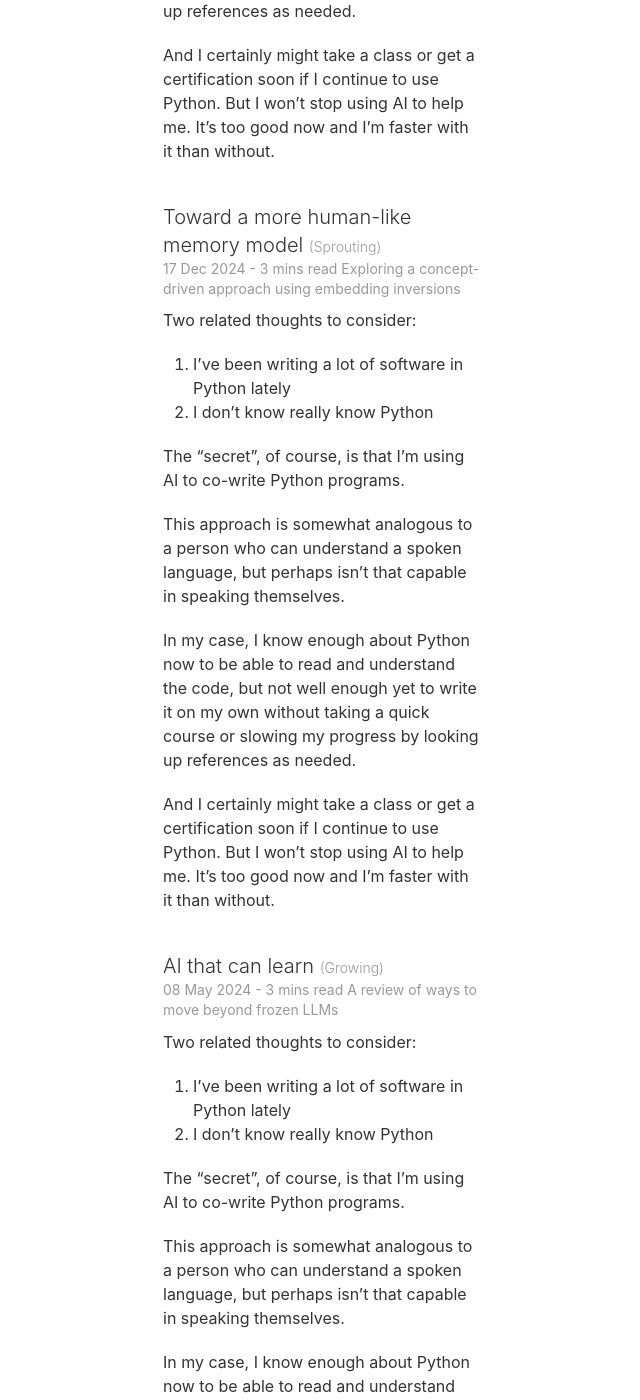
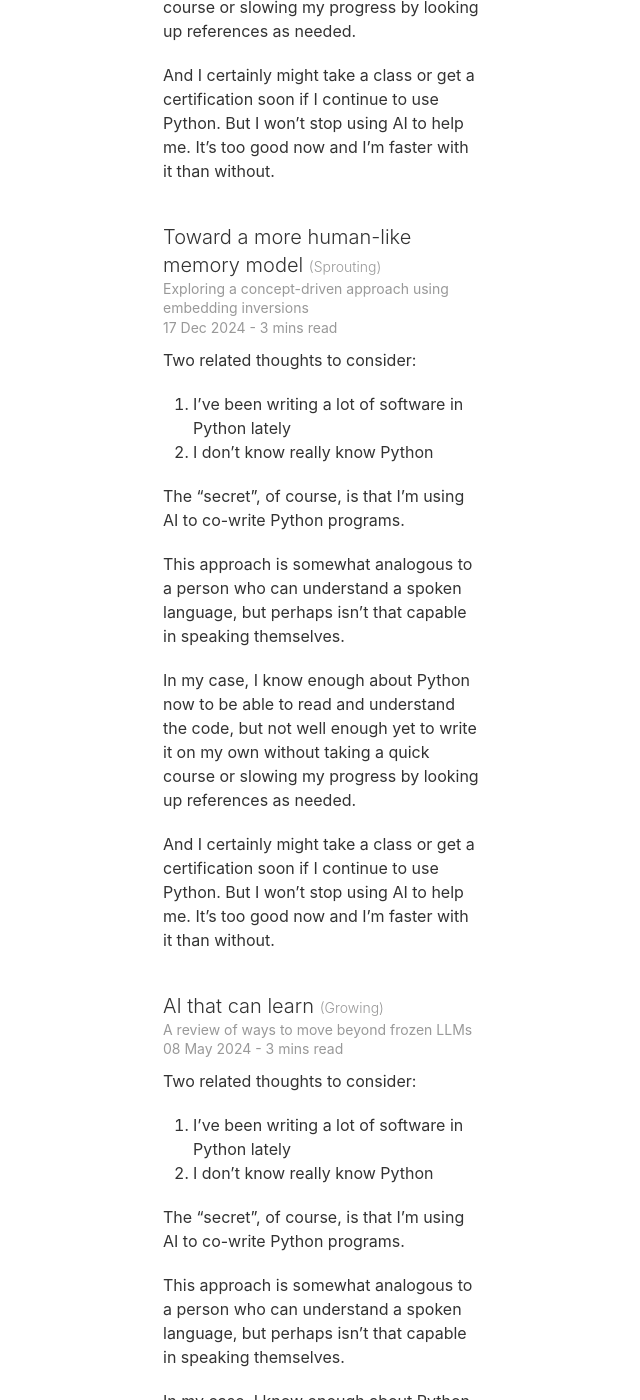
Before and after one commit to nyvyn/nyvyn.github.io, a Jekyll site: the page built from _pages/index.markdown, in a window 1280 px wide and 1400 px high, scrolled down 3221 px. Shown: the whole window, without its empty margins (609-1249 px from the left). Built offline with Jekyll 4.4.1, drawn with Linux system fonts in a browser that asks for light colours; some of the changed text lies outside the part shown.

Commit message:
Fix note description placement in note.html template
Reordered the note description to appear above the date and read time. This improves the visual hierarchy and aligns the layout with the intended design.

```diff
--- a/_includes/note.html
+++ b/_includes/note.html
@@ -8,9 +8,9 @@
     </a>
 
     <aside class="uk-article-meta">
+        {{ note.description }}<br/>
         {{ include.date | date_to_string }}
         - {%- include read_time.html content=include.content -%}
-        {{ note.description }}
     </aside>
 
     <div class="uk-margin-small-top" id="content">{{ include.markdown }}</div>
```
